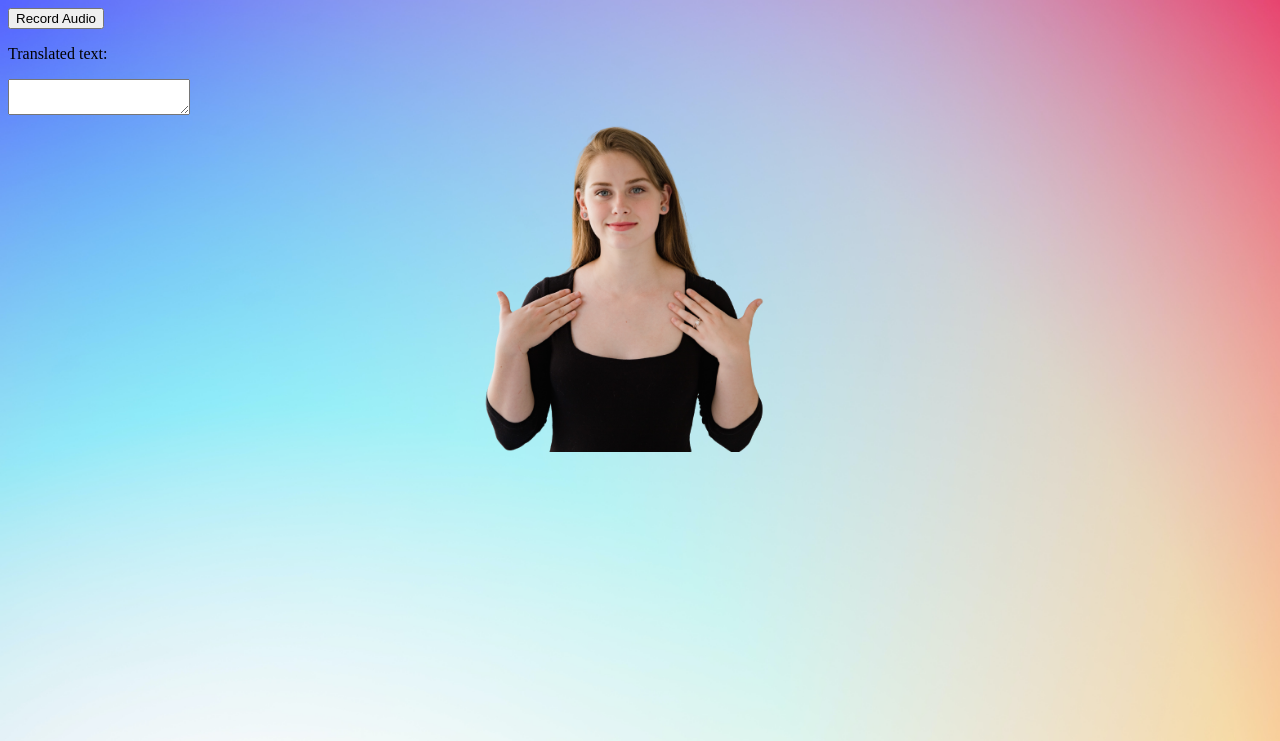
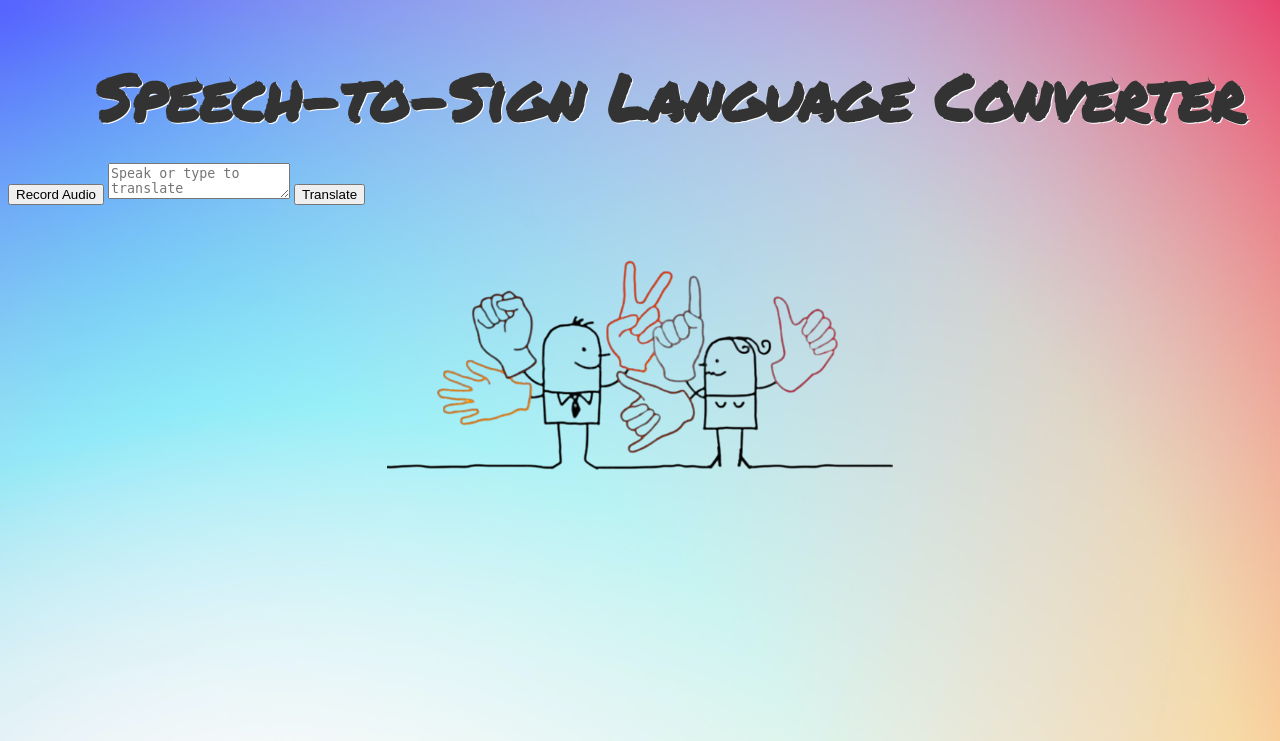
Before and after one commit to patelharsh21/Speech-To-Sign-Language-Recognition, a Flask app: page / in a window 1280 px wide. Shown: the top 741 px of the page. Run offline with Flask 3, Linux system fonts and the light colour scheme.

Commit message:
all working fine

```diff
--- a/templates/test2.html
+++ b/templates/test2.html
@@ -8,20 +8,51 @@
   <meta http-equiv="X-UA-Compatible" content="IE=edge">
   <meta name="viewport" content="width=device-width, initial-scale=1.0">
   <title>Document</title>
+
+<!-- code for heading -->
+<link rel="stylesheet" href="https://fonts.googleapis.com/css?family=Permanent+Marker">
+    <style>
+      /* body {
+        background-color: #f5f5f5;
+        font-family: Arial, sans-serif;
+      } */
+
+      h1 {
+        text-align: center;
+        font-size: 4em;
+        margin-top: 50px;
+        margin-bottom: 20px;
+        color: #333;
+        text-shadow: 1px 1px 0px #fff;
+        font-family: "Permanent Marker", cursive;
+      }
+
+      /* Style for the sign language icon */
+      .sign-icon {
+        display: inline-block;
+        height: 50px;
+        width: 50px;
+
+        background-size: contain;
+        background-repeat: no-repeat;
+        margin-right: 10px;
+      }
+    </style>
+
 </head>
 <body>
-
-
+   <h1><span class="sign-icon"></span>Speech-to-Sign Language Converter</h1>
+   <div id="text-input-container" style="display: none"></div>
   <form id="translate-form">
     <button type="button" id="record-btn">Record Audio</button>
-    <div id="text-input-container" style="display: none">
-      <label for="text">Recorded text:</label>
-      <textarea id="text-input" name="text"></textarea>
+
+      <!-- <label for="text">Recorded text:</label>  -->
+      <textarea id="text-input" name="text" placeholder="Speak or type to translate"></textarea>
       <button type="submit" id="translate-btn">Translate</button>
     </div>
   </form>
-  <p>Translated text:</p>
-  <textarea id="output"></textarea>
+
+  <!-- <textarea id="output"></textarea> -->
 
 
 
@@ -40,18 +71,18 @@
 
 
 
-  <img id="slider" src="static/images/1.png"    width="500" height="500">
+  <img id="slider" src="static/images/cartoonbgremove.png"    width="1000" height="1000">
 	<script>
 
-var i = 1;
-var interval = setInterval(function() {
-    var img_url = "static/images/" + i + ".png";
-    document.getElementById("slider").src =img_url ;
-    i++;
-    if (i > 5) {
-         i=1;
-    }
-}, 1000);
+// var i = 1;
+// var interval = setInterval(function() {
+//     var img_url = "static/images/" + i + ".png";
+//     document.getElementById("slider").src =img_url ;
+//     i++;
+//     if (i > 5) {
+//          i=1;
+//     }
+// }, 1000);
 
 
 
@@ -65,7 +96,7 @@ var interval = setInterval(function() {
     const textInputContainer = document.querySelector("#text-input-container");
     const textInput = document.querySelector("#text-input");
     const translateBtn = document.querySelector("#translate-btn");
-    const outputTextarea = document.querySelector("#output");
+    // const outputTextarea = document.querySelector("#output");
     const recognition = new webkitSpeechRecognition();
 
     recordBtn.addEventListener("click", () => {
@@ -76,7 +107,7 @@ var interval = setInterval(function() {
       const result = event.results[0][0].transcript;
       textInput.value = result;
       textInputContainer.style.display = "block";
-      outputTextarea.value = "";
+      // outputTextarea.value = "";
     };
 
     translateForm.addEventListener("submit", (event) => {
@@ -92,13 +123,14 @@ var interval = setInterval(function() {
       })
         .then((response) => response.json())
         .then((result) => {
-          outputTextarea.value = result.signLanguageArray.join(" ");
+          // outputTextarea.value = result.signLanguageArray.join(" ");
      //this code is for output the image one by one
           var i = 0;
 		function changeImage() {
 			document.getElementById("slider").src =result.signLanguageArray[i] ;
 			i++;
 			if (i == result.signLanguageArray.length) {
+        document.getElementById("slider").src="static/images/cartoonbgremove.png";
 				return;
 			}
 			setTimeout(changeImage, 1000);
```
Also changed, not shown: testing.html (added, +38 -0 lines), apptest.py (line endings or trailing spaces), static/images/cartoonbgremove.png (added), static/images/kiara.jpg (added), static/images/signcartoon.jpg (added).
